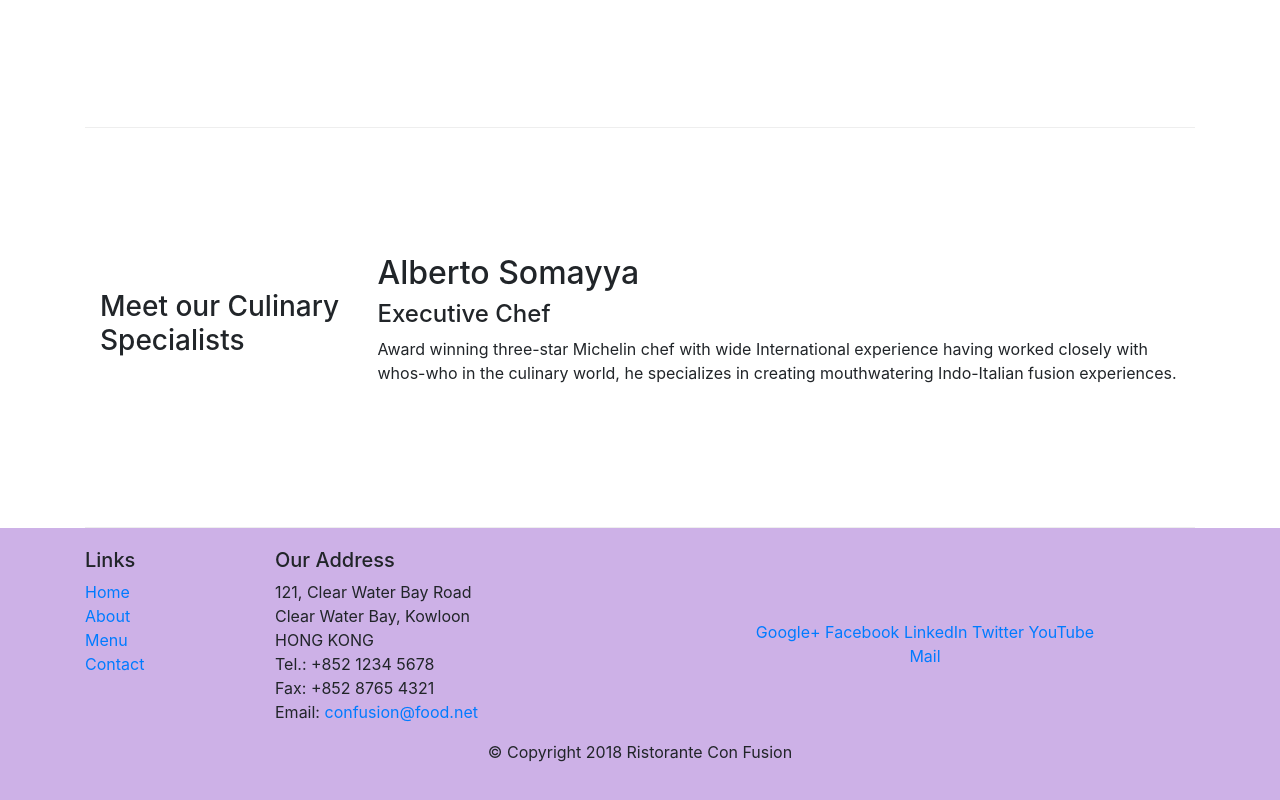
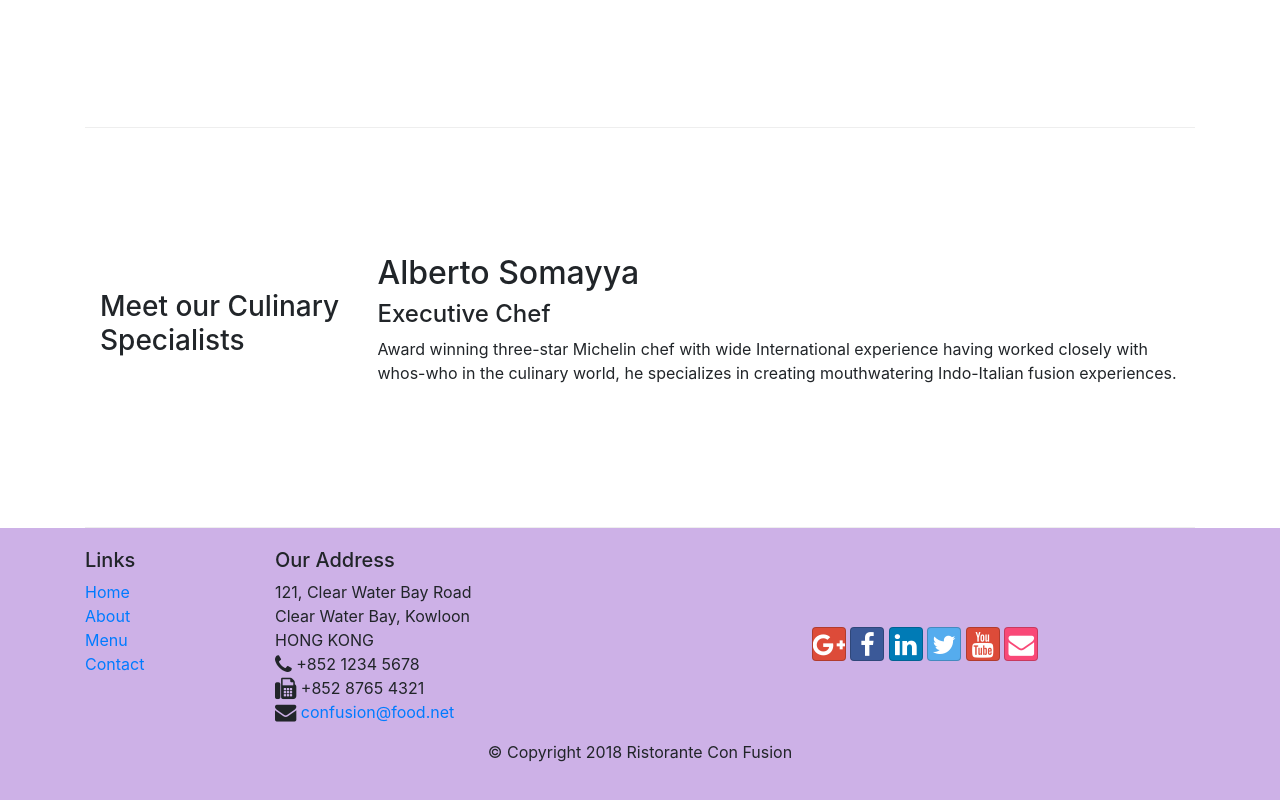
Before and after one commit to baophamhoang/LearnJS_W1, a website: page index.html in a window 1280 px wide. Shown: the part 1012-1812 px from the top of the page. Drawn offline with nearby package versions, Linux system fonts and the light colour scheme.

Commit message:
icon added

```diff
--- a/css/style.css
+++ b/css/style.css
@@ -15,6 +15,9 @@
     margin: 0px auto;
     padding: 20px 0px 20px 0px ;
 
+}
+.footer a{
+    text-decoration: none;
 }
 
 .jumbotron{
@@ -35,7 +38,7 @@ body{
 }
 
 .navbar a:hover{
-    background-color: cornsilk;
+    background-color: #8a74c1;
     color: black ;
     z-index: 0;
 }
--- a/index.html
+++ b/index.html
@@ -5,6 +5,8 @@
 <meta http-equiv="x-ua-compatible" content="ie=edge">
 <link rel="stylesheet" href="/node_modules/bootstrap/dist/css/bootstrap.min.css">
 <link rel="stylesheet" href="css/style.css">
+<link rel="stylesheet" href="./node_modules/font-awesome/css/font-awesome.min.css">
+<link rel="stylesheet" href="./node_modules/bootstrap-social/bootstrap-social.css">
 
 <head>
     <title>Ristorante Con Fusion</title>
@@ -20,10 +22,10 @@
 
             <div class="collapse navbar-collapse" id="Navbar">
                 <ul class="mr-auto navbar-nav ">
-                    <li class="nav-item"> <a class="nav-link active" href="#">Home</a></li>
-                    <li class="nav-item"> <a class="nav-link" href="./aboutus.html">About</a></li>
-                    <li class="nav-item"> <a class="nav-link" href="#">Menu</a></li>
-                    <li class="nav-item"> <a class="nav-link" href="#">Contact</a></li>
+                    <li class="nav-item"> <a class="nav-link active" href="#">Home <span class="fa fa-home fa-lg"></span></a></li>
+                    <li class="nav-item"> <a class="nav-link" href="./aboutus.html">About <span class="fa fa-info fa-lg"></span></a></li>
+                    <li class="nav-item"> <a class="nav-link" href="#">Menu <span class="fa fa-list fa-lg"></span></a></li>
+                    <li class="nav-item"> <a class="nav-link" href="#">Contact <span class="fa fa-address-card fa-lg"></span></a></li>
                 </ul>
             </div>
             </div>
@@ -94,19 +96,19 @@
 		              121, Clear Water Bay Road<br>
 		              Clear Water Bay, Kowloon<br>
 		              HONG KONG<br>
-		              Tel.: +852 1234 5678<br>
-		              Fax: +852 8765 4321<br>
-		              Email: <a href="mailto:confusion@food.net">confusion@food.net</a>
+		              <i class="fa fa-phone fa-lg"></i> +852 1234 5678<br>
+		              <i class="fa fa-fax fa-lg"></i> +852 8765 4321<br>
+		              <i class="fa fa-envelope fa-lg"></i> <a href="mailto:confusion@food.net">confusion@food.net</a>
 		           </address>
                 </div>
                 <div class="col-12 col-sm-4 align-self-center">
                     <div class="text-center">
-                        <a href="http://google.com/+">Google+</a>
-                        <a href="http://www.facebook.com/profile.php?id=">Facebook</a>
-                        <a href="http://www.linkedin.com/in/">LinkedIn</a>
-                        <a href="http://twitter.com/">Twitter</a>
-                        <a href="http://youtube.com/">YouTube</a>
-                        <a href="mailto:">Mail</a>
+                        <a class="btn btn-social-icon btn-google" href="http://google.com/+"><i class="fa fa-google-plus fa-lg"></i></a>
+                        <a class="btn btn-social-icon btn-facebook" href="http://www.facebook.com/profile.php?id="><i class="fa fa-facebook fa-lg"></i></a>
+                        <a class="btn btn-social-icon btn-linkedin" href="http://www.linkedin.com/in/"><i class="fa fa-linkedin fa-lg"></i></a>
+                        <a class="btn btn-social-icon btn-twitter" href="http://twitter.com/"><i class="fa fa-twitter fa-lg"></i></a>
+                        <a class="btn btn-social-icon btn-google" href="http://youtube.com/"><i class="fa fa-youtube fa-lg"></i></a>
+                        <a class="btn btn-social-icon btn-foursquare" href="mailto:"><i class="fa fa-envelope fa-lg"></i></a>
                     </div>
                 </div>
            </div>
--- a/package.json
+++ b/package.json
@@ -15,6 +15,7 @@
   },
   "dependencies": {
     "bootstrap": "^4.0.0",
+    "bootstrap-social": "^5.1.1",
     "font-awesome": "^4.7.0",
     "jquery": "^3.3.1",
     "popper.js": "^1.12.9"
```
Also changed, not shown: aboutus.html (+15 -19 lines), 1 other file.
